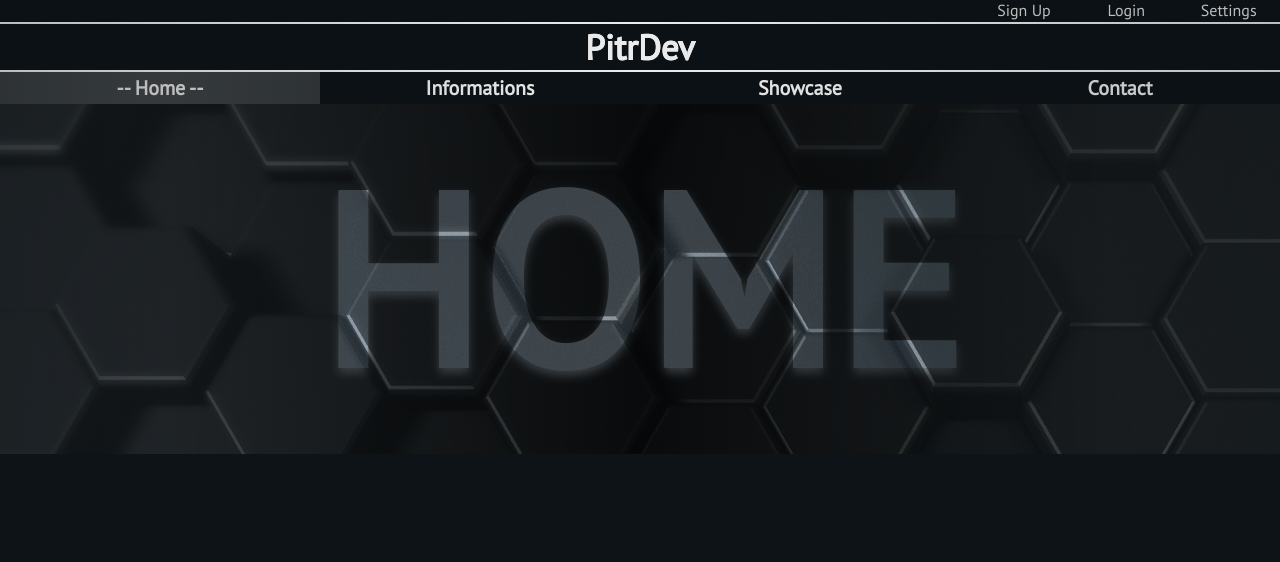
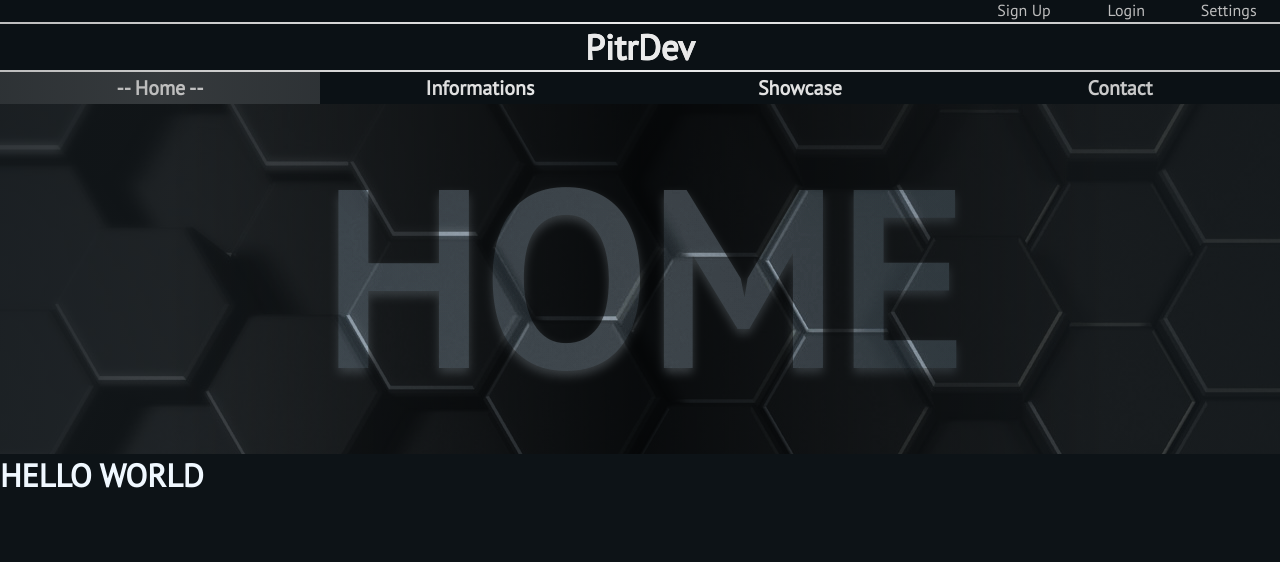
Before and after one commit to PetrPraveky/Python-Webapp, a Flask app: page /home in a window 1280 px wide. Shown: the top 562 px of the page. Run offline with Flask 2, Linux system fonts and the light colour scheme.

Commit message:
Update 20

```diff
--- a/website/templates/base.html
+++ b/website/templates/base.html
@@ -97,6 +97,10 @@
                     </div>
                 </div>
             </div>
+            <div>
+                {% block page_main_strucuture %}
+                {% endblock %}
+            </div>
         </div>
     </body>
 </html>
--- a/website/templates/home.html
+++ b/website/templates/home.html
@@ -9,3 +9,5 @@
 </a>
 {% endblock %}
 {% block page_header_image_title %}HOME{% endblock %}
+
+{% block page_main_strucuture %}{% include 'sub-sites/home-subsite.html' %}{% endblock %}
--- /dev/null
+++ b/website/templates/sub-sites/home-subsite.html
@@ -0,0 +1 @@
+<h1>HELLO WORLD</h1>
```
